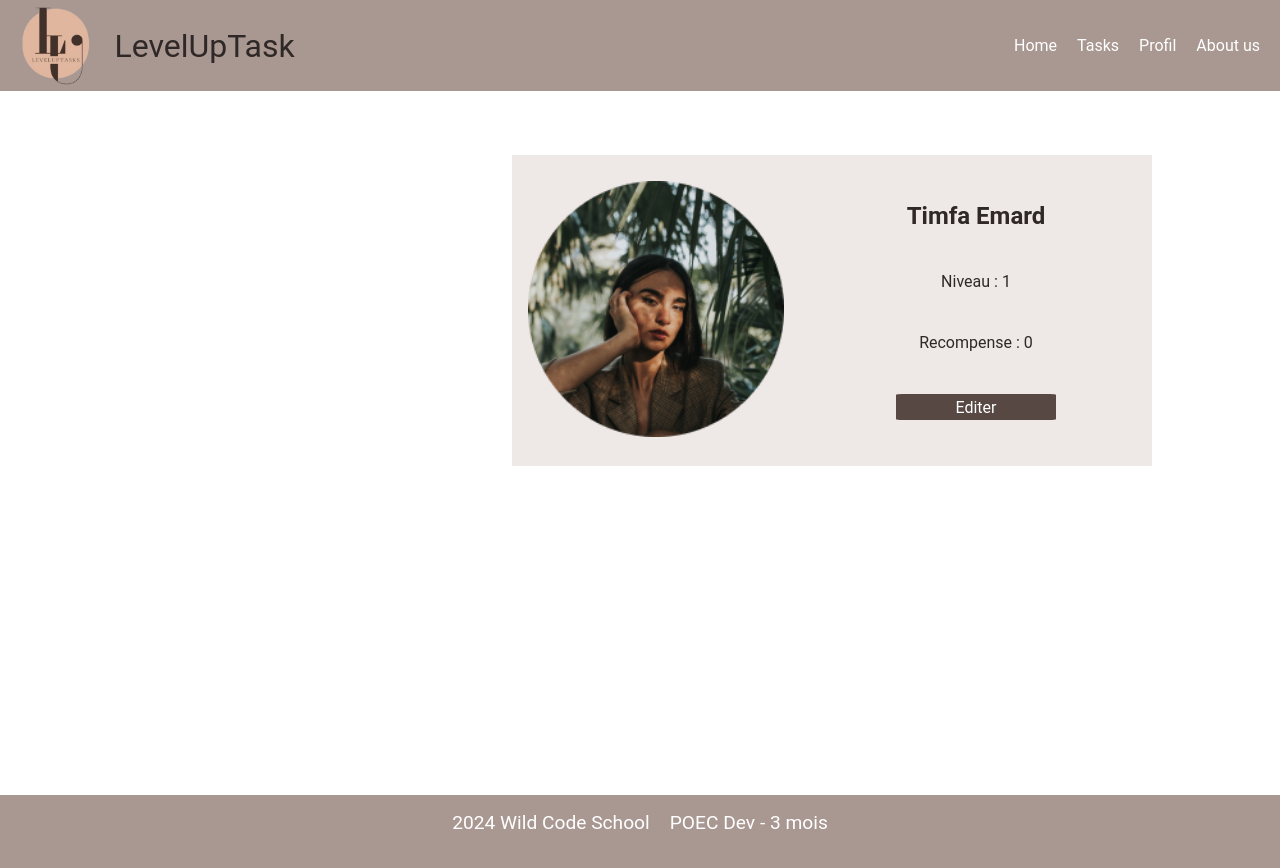
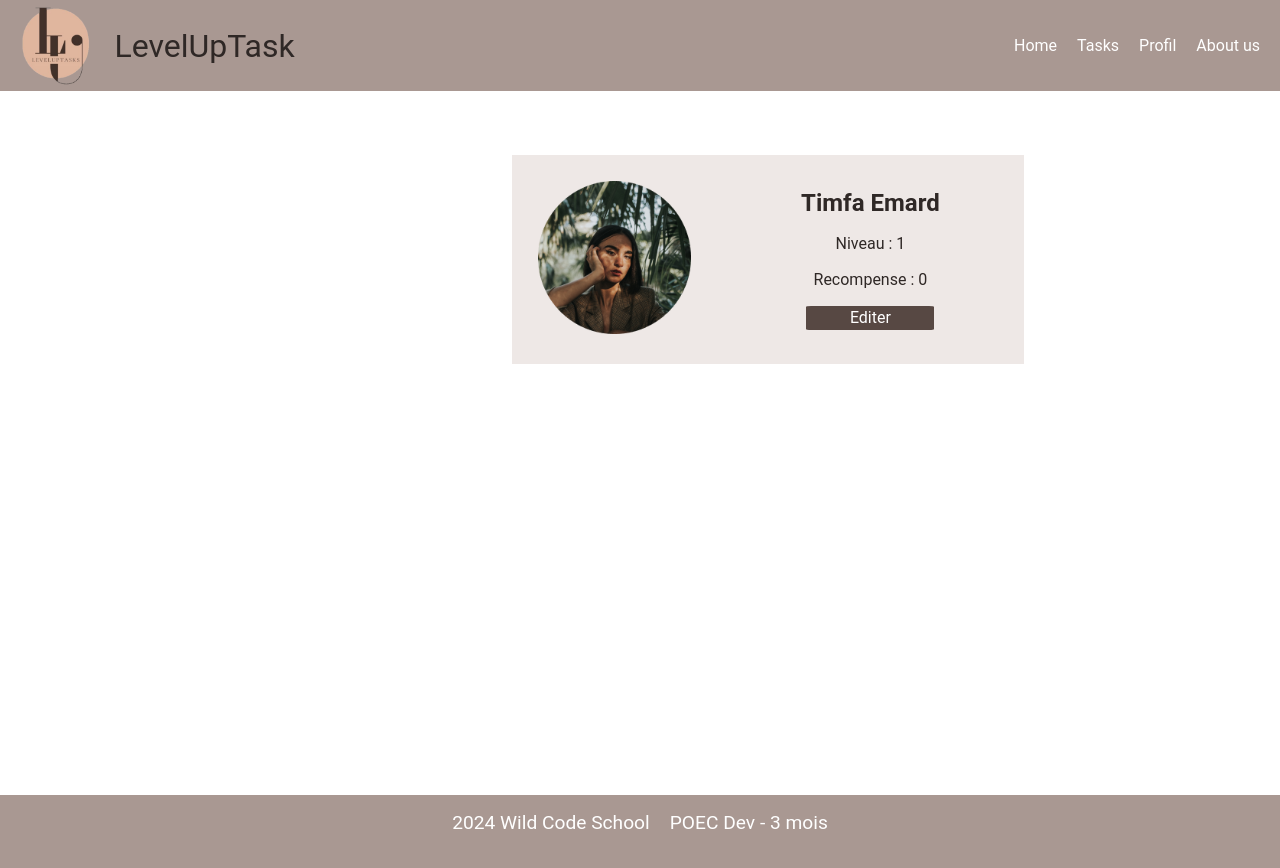
Before and after one commit to WildCodeSchool/level-up-tasks, an Angular app: page /profil in a window 1280 px wide. Shown: the top 868 px of the page. Built offline with nearby package versions, Linux system fonts and the light colour scheme.

Commit message:
media query

```diff
--- a/src/app/components/profil/profil.component.scss
+++ b/src/app/components/profil/profil.component.scss
@@ -89,3 +89,14 @@ section{
         }
     }
 }
+@media screen and (min-width: 1025px){
+    section{
+        width: 40%;
+        .user-img{
+            width: 30%;
+            img{
+                width: 100%;
+            }
+        }
+    }
+}
```
